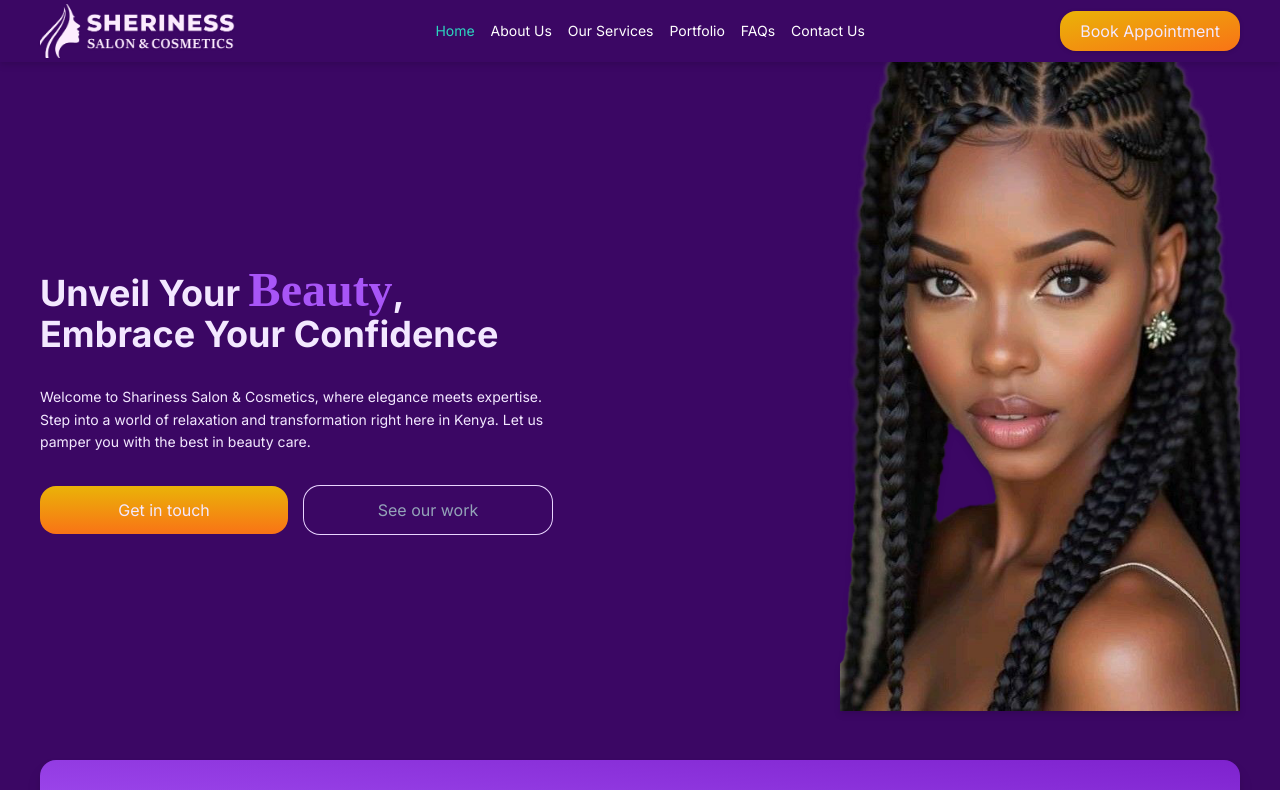
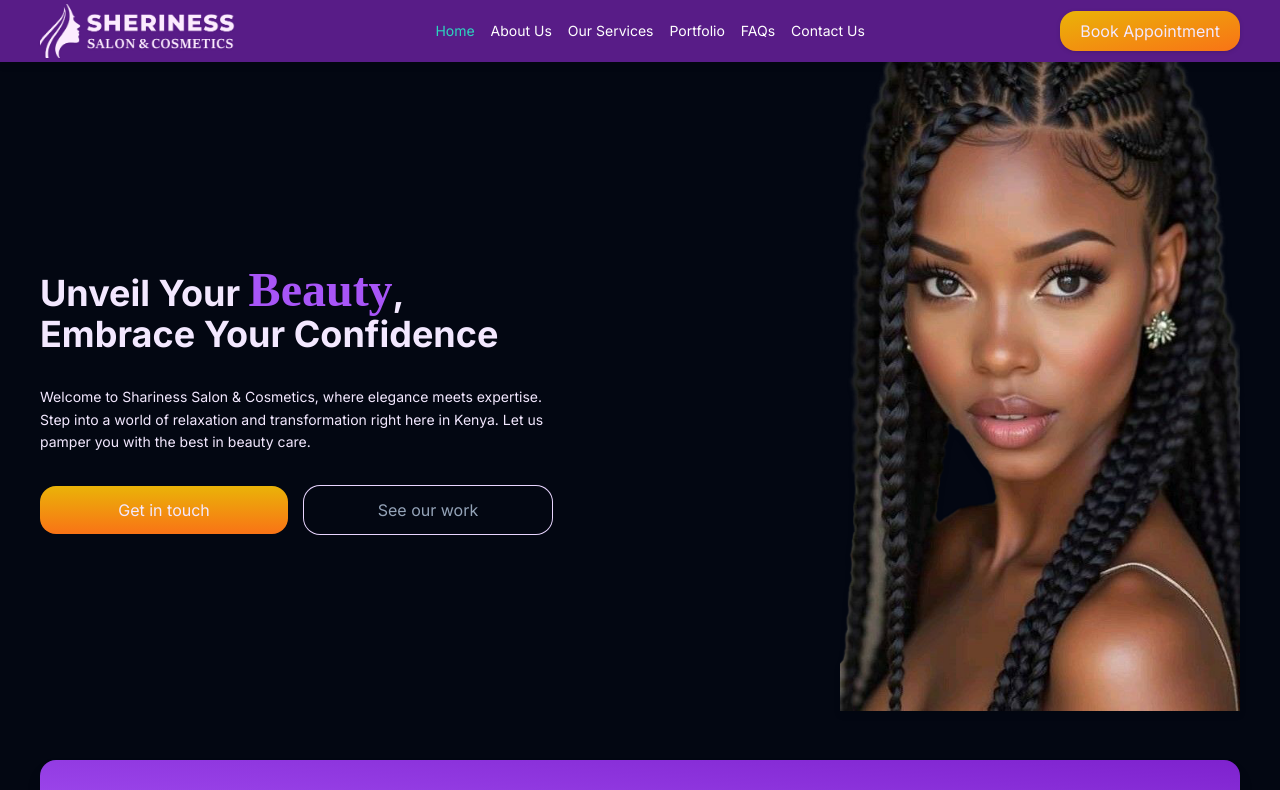
Before and after one commit to ErikDevs/sherinessbeautysalon, a React (Vite) app in the folder frontend/: page / in a window 1280 px wide. Shown: the top 790 px of the page. Built offline with nearby package versions, Linux system fonts and the light colour scheme; a web font is replaced by a local one.

Commit message:
new changes

```diff
--- a/frontend/index.html
+++ b/frontend/index.html
@@ -7,7 +7,7 @@
     <title>Vite + React</title>
   </head>
   <body>
-    <div class="bg-purple-950"  id="root"></div>
+    <div class="bg-gray-950"  id="root"></div>
     <script type="module" src="/src/main.jsx"></script>
   </body>
 </html>
--- a/frontend/src/components/Header.jsx
+++ b/frontend/src/components/Header.jsx
@@ -35,7 +35,7 @@ const Header = () => {
       initial={{ y: 0 }}
       animate={{ y: hidden ? "-100%" : "0%" }}
       transition={{ duration: 0.5, ease: "easeInOut" }}
-      className={`w-full z-50 left-0 px-6 md:px-10 p-1 mx-auto bg-purple-950 drop-shadow-md text-secondary  transition-all duration-300 fixed
+      className={`w-full z-50 left-0 px-6 md:px-10 p-1 mx-auto bg-purple-900 drop-shadow-md text-secondary  transition-all duration-300 fixed
       }`}
     >
       <nav className="md:flex hidden h-full justify-between items-center">
```
